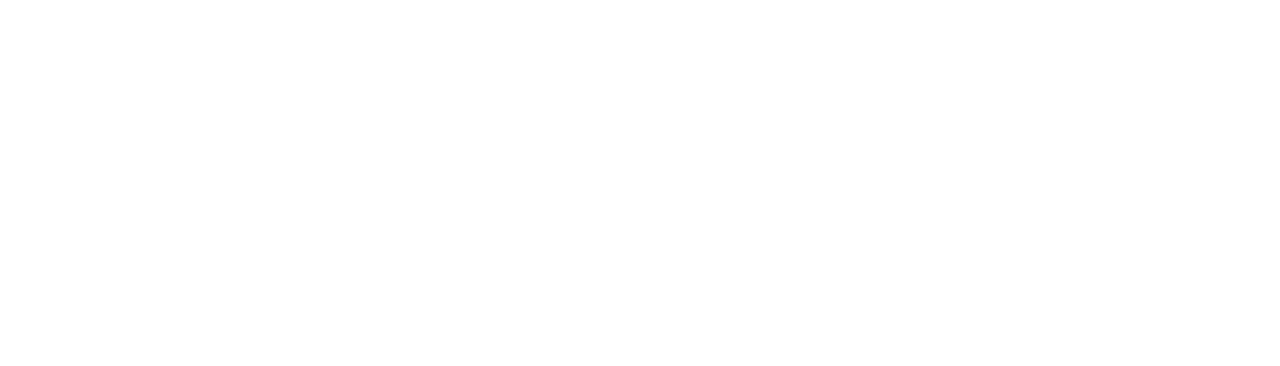
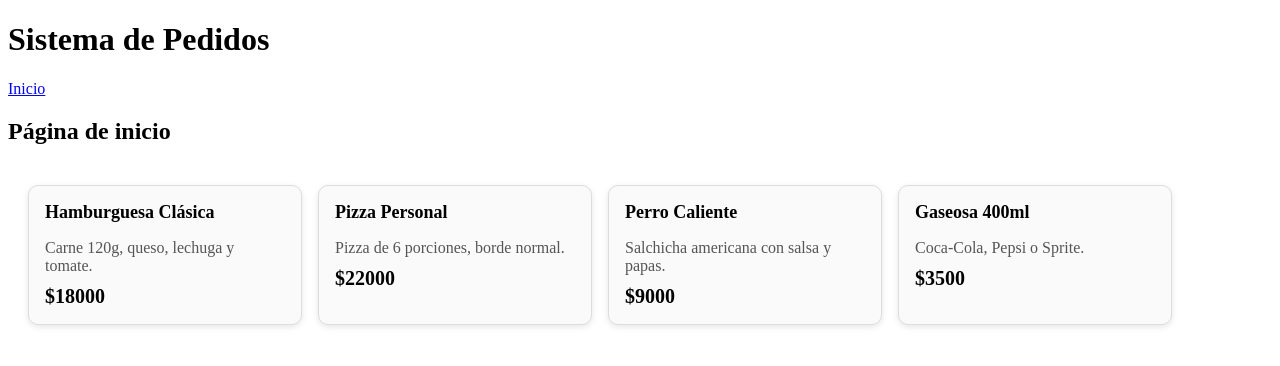
Before and after one commit to jsha64/sistema-pedidos, a React (Vite) app: page / in a window 1280 px wide. Before the commit this address had no page. Shown: the top 366 px of the page. Built offline with nearby package versions, Linux system fonts and the light colour scheme.

Commit message:
feat: agregando estilos para el componente de <ProductCard />

```diff
--- a/src/pages/Inicio.jsx
+++ b/src/pages/Inicio.jsx
@@ -2,6 +2,7 @@
 import Header from "../components/Header";
 import { ProductCard } from "../components/ProductCard";
 import { productos } from "../data/productos";
+import "../styles/product-card.css";
 
 export const Inicio = () => {
     return (
@@ -9,7 +10,7 @@
           <Header LinkComponent={Link} />
           <h2>Página de inicio</h2>
 
-          <div>
+          <div className="product-list">
             {productos.map(p =>(
               <ProductCard
                 key={p.id}
--- a/src/routes/AppRoutes.jsx
+++ b/src/routes/AppRoutes.jsx
@@ -4,7 +4,7 @@
 export default function AppRoutes() {
   return (
     <Routes>
-      <Route path="/inicio" element={<Inicio />} />
+      <Route path="/" element={<Inicio />} />
     </Routes>
   );
 }
--- /dev/null
+++ b/src/styles/product-card.css
@@ -0,0 +1,28 @@
+.product-list {
+    display: flex;
+    flex-wrap: wrap;
+    gap: 16px;
+    padding: 20px;
+}
+.product-card {
+    border: 1px solid #ddd;
+    padding: 16px;
+    width: 240px;
+    border-radius: 10px;
+    background-color: #fafafa;
+    box-shadow: 0 2px 6px rgba(0,0,0,0.1);
+}
+.product-card h3 {
+  margin: 0 0 10px;
+  font-size: 18px;
+}
+
+.product-card p {
+  color: #555;
+  margin-bottom: 10px;
+}
+
+.product-card strong {
+  color: #000;
+  font-size: 20px;
+}
```
